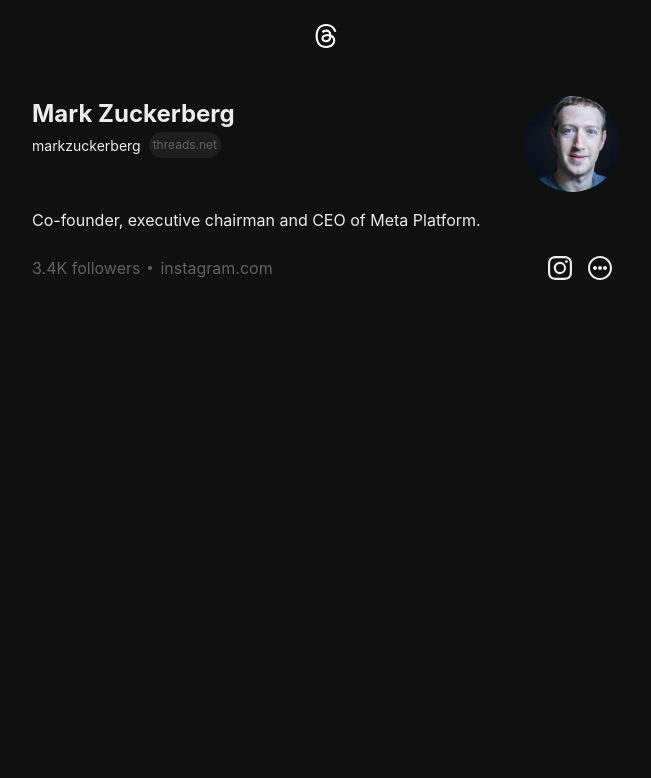
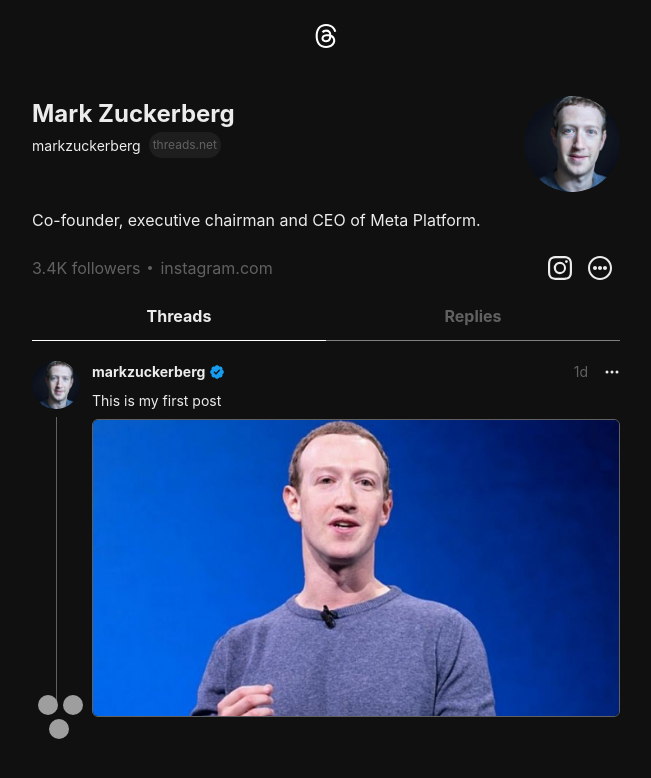
Before and after one commit to mukeshsuthar091/threads-app, a React (Vite) app in the folder frontend/: page /1 in a window 1280 px wide. Shown: the top 778 px of the page, without its empty margins (314-965 px from the left). Built offline with nearby package versions, Linux system fonts and the light colour scheme; grey boxes are pictures that could not be loaded.

Commit message:
threads, replies option created and userPost component implemented

```diff
--- a/frontend/src/components/UserHeader.jsx
+++ b/frontend/src/components/UserHeader.jsx
@@ -87,6 +87,28 @@
           </Box>
         </Flex>
       </Flex>
+
+      <Flex w={"full"}>
+        <Flex
+          flex={1}
+          borderBottom={"1.5px solid white"}
+          justifyContent={"center"}
+          pb="3"
+          cursor={"pointer"}
+        >
+          <Text fontWeight={"bold"}> Threads</Text>
+        </Flex>
+        <Flex
+          flex={1}
+          borderBottom={"1px solid gray"}
+          color={"gray.light"}
+          justifyContent={"center"}
+          pb="3"
+          cursor={"pointer"}
+        >
+          <Text fontWeight={"bold"}> Replies</Text>
+        </Flex>
+      </Flex>
     </VStack>
   );
 };
--- /dev/null
+++ b/frontend/src/components/UserPost.jsx
@@ -0,0 +1,74 @@
+import { Avatar, Box, Flex, Image, Text } from "@chakra-ui/react";
+import { BsThreeDots } from "react-icons/bs";
+import { Link } from "react-router-dom";
+
+const UserPost = () => {
+  return (
+    <Link to={"/markzuckerberg/post/1"}>
+      <Flex gap={3} mb={4} py={5}>
+        <Flex flexDirection={"column"} alignItems={"center"}>
+          <Avatar size={"md"} name="Mark Zuckerberg" src="/zuck-avatar.png" />
+          <Box w={"1px"} h={"full"} bg={"gray.light"} my={2}></Box>
+          <Box position={"relative"} w={"full"}>
+            <Avatar
+              size={"xs"}
+              name="Kent Dodds"
+              src="https://bit.ly/kent-c-dodds"
+              position={"absolute"}
+              top={"0px"}
+              left={"15px"}
+              p={"2px"}
+            />
+            <Avatar
+              size={"xs"}
+              name="Kent Dodds"
+              src="https://bit.ly/ryan-florence"
+              position={"absolute"}
+              bottom={"0px"}
+              right={"-5px"}
+              p={"2px"}
+            />
+            <Avatar
+              size={"xs"}
+              name="Kent Dodds"
+              src="https://bit.ly/prosper-baba"
+              position={"absolute"}
+              bottom={"0px"}
+              left={"4px"}
+              p={"2px"}
+            />
+          </Box>
+        </Flex>
+
+        <Flex flex={1} flexDirection={"column"} gap={2}>
+          <Flex justifyContent={"space-between"} w={"full"}>
+            <Flex w={"full"} alignItems={"center"}>
+              <Text fontSize={"sm"} fontWeight={"bold"}>
+                markzuckerberg
+              </Text>
+              <Image src="/verified.png" w={4} h={4} ml={1} />
+            </Flex>
+            <Flex gap={4} alignItems={"center"}>
+              <Text fontSize={"sm"} color={"gray.light"}>
+                1d
+              </Text>
+              <BsThreeDots />
+            </Flex>
+          </Flex>
+
+          <Text fontSize={"sm"}>This is my first post</Text>
+          <Box
+            borderRadius={6}
+            overflow={"hidden"}
+            border={"1px solid"}
+            borderColor={"gray.light"}
+          >
+            <Image src="/post1.png" w={"full"} />
+          </Box>
+        </Flex>
+      </Flex>
+    </Link>
+  );
+};
+
+export default UserPost;
--- a/frontend/src/pages/UserPage.jsx
+++ b/frontend/src/pages/UserPage.jsx
@@ -1,8 +1,10 @@
 import UserHeader from "../components/UserHeader";
+import UserPost from "../components/UserPost";
 
 const UserPage = () => {
   return <>
     <UserHeader />
+    <UserPost />
   </>;
 };
 
```
